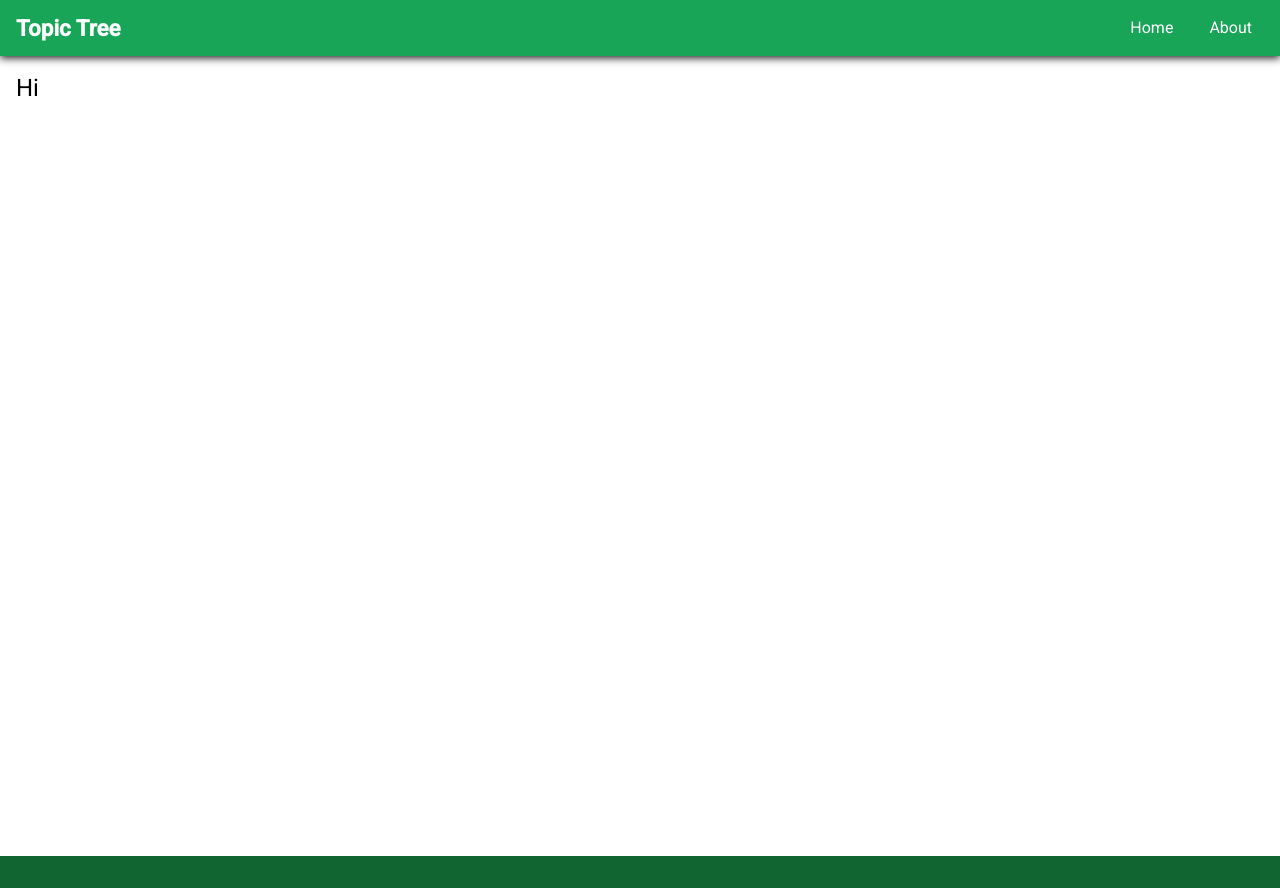
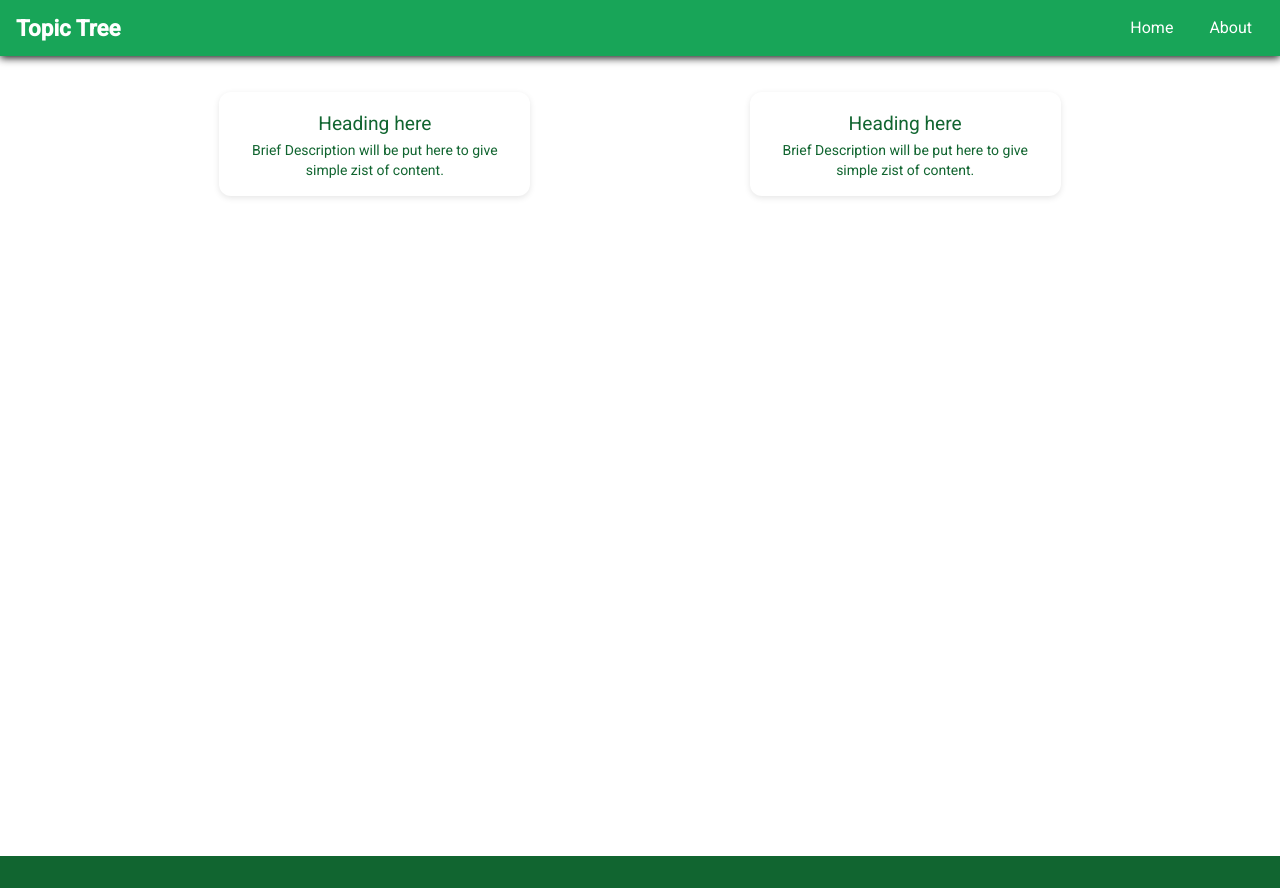
Before and after one commit to GhostSanket14/Topic-Tree, an Angular app: page /topic-tree/dashboard in a window 1280 px wide. Built offline with nearby package versions, Linux system fonts and the light colour scheme.

Commit message:
Added dashboard

```diff
--- a/src/app/app.component.html
+++ b/src/app/app.component.html
@@ -3,7 +3,7 @@
         <div class="logo">Topic Tree</div>
         <nav class="navLinks">
             <a href="#">Home</a>
-            <a href="#">About</a>
+            <a>About</a>
         </nav>
     </div>
 </header>
--- a/src/app/modules/dashboard/dashboard.component.html
+++ b/src/app/modules/dashboard/dashboard.component.html
@@ -1,3 +1,31 @@
 <div class="dashboardHolder">
-    <h1>Hi</h1>
+    <div id="billboard">
+
+        <!-- Make this dymanic too. -->
+         <!-- When i hover over 1 card. others should go blur and animation should play in background of dashboard -->
+
+    </div>
+    <div class="topicCards">
+        <div class="cards">
+            <div id="military" (mouseenter)="highlightCard('military')">
+                <h1>Heading here</h1>
+                <div>
+                    <span>
+                        Brief Description will be put here to give simple zist of content.
+                    </span>
+                </div>
+            </div>
+        </div>
+        <div class="cards">
+            <div id="history">
+                <h1>Heading here</h1>
+                <div>
+                    <span>
+                        Brief Description will be put here to give simple zist of content.
+                    </span>
+                </div>
+            </div>
+        </div>
+    </div>
+
 </div>
--- a/src/app/modules/dashboard/dashboard.component.scss
+++ b/src/app/modules/dashboard/dashboard.component.scss
@@ -3,5 +3,58 @@
     padding: 16px;
     background-size: 400% 400%;
     box-sizing: border-box;
+}
 
+.topicCards {
+    display: flex;
+    flex-direction: column;
+    gap: 16px;
+    margin-top: 20px;
 }
+
+.cards {
+    background-color: #ffffff;
+    border-radius: 12px;
+    box-shadow: 0 2px 6px rgba(0, 0, 0, 0.1);
+    padding: 16px;
+    color: #116530;
+    text-align: center;
+    cursor: pointer;
+    transition: transform 0.2s ease, box-shadow 0.2s ease;
+}
+
+/* Hover animation */
+.cards:hover {
+    transform: translateY(-4px);
+    box-shadow: 0 6px 16px rgba(0, 0, 0, 0.15);
+}
+
+/* Optional: make text size and padding adapt */
+.cards h1 {
+    margin: 0;
+    font-size: 1.2rem;
+}
+
+
+
+/* 🖥️ Tablet and Desktop view */
+@media (min-width: 500px) {
+    .topicCards {
+        flex-direction: row;
+        flex-wrap: wrap;
+        justify-content: space-evenly;
+    }
+
+    .cards {
+        flex: 1 1 calc(48% - 8px);
+        max-width: calc(48% - 8px);
+    }
+}
+
+/* 🖥️ Larger screens (4 cards per row) */
+@media (min-width: 1200px) {
+    .cards {
+        flex: 1 1 calc(23% - 8px);
+        max-width: calc(23% - 8px);
+    }
+}
--- a/src/app/modules/dashboard/dashboard.component.ts
+++ b/src/app/modules/dashboard/dashboard.component.ts
@@ -12,4 +12,12 @@ export class DashboardComponent implements OnInit {
   ngOnInit(): void {
   }
 
+  highlightCard(cardType : string): void {
+    switch (cardType){
+      case 'military':
+
+      break;
+    }
+  }
+
 }
--- a/src/app/modules/pages/pages.component.html
+++ b/src/app/modules/pages/pages.component.html
@@ -1,5 +1,5 @@
 <div class="pageCompo">
-    <div class="box">
+    <div>
         <img class="pageCompoImage" [src]="this.imageSource" [alt]="this.imageAlternate">
     </div>
     <div class="box">
--- a/src/app/modules/pages/pages.component.scss
+++ b/src/app/modules/pages/pages.component.scss
@@ -9,8 +9,23 @@
 .pageCompoImage {
     width: 500px;
 }
+
 @media (max-width: 500px) {
     .pageCompoImage {
         max-width: 300px;
     }
 }
+
+.box {
+    display: flex;
+    flex-direction: column;
+    gap: 12px;
+    margin-top: 16px;
+}
+
+@media (min-width: 500px) {
+    .box {
+        flex-direction: row;
+        justify-content: center;
+    }
+}
```
